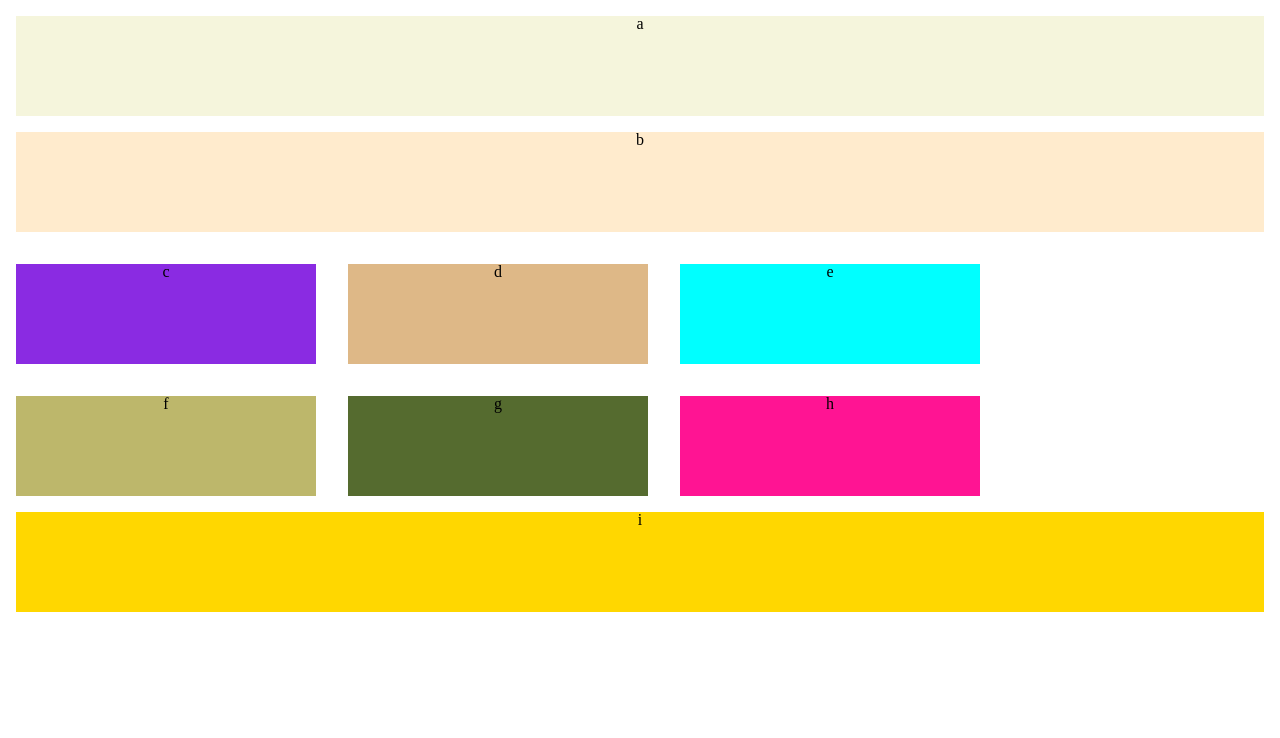
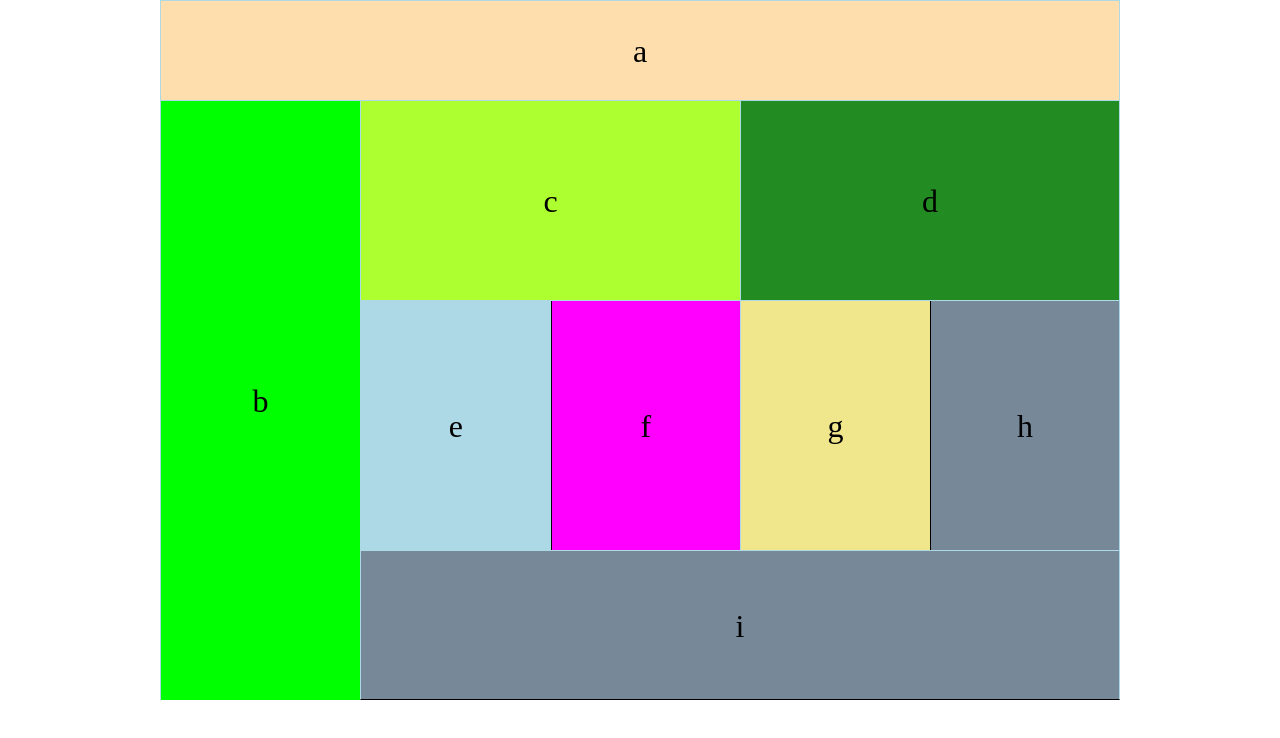
Before and after one commit to Blandine12/lab-04a, a plain HTML site: page index.html in a window 1280 px wide. Drawn offline with Linux system fonts and the light colour scheme.

Commit message:
@media on wireframe

```diff
--- a/index.html
+++ b/index.html
@@ -4,51 +4,25 @@
     <meta charset="UTF-8">
     <meta name="viewport" content="width=device-width, initial-scale=1.0">
     <meta http-equiv="X-UA-Compatible" content="ie=edge">
-  <title>Document</title>
     <link rel="stylesheet" href="style/reset.css">
     <link rel="stylesheet" href="style/base.css">
     <link rel="stylesheet" href="style/layout.css">
+
+    <title>Responsive Web disign</title>
 </head>
 <body>
-  <header>
-    <section>
-      <div id="one">
-        a
-      </div>
+    <section class="one">a</section>
+    <section class="two">b</section>
+    <section class="tree">c</section>
+    <section class="four">d</section>
+    <section class="five">
+        <div class="heigh">e</div>
+        <div class="nine">f</div>
     </section>
-  </header>
-  <main>
-    <section>
-      <div id="two">
-        b
-      </div>
-      <div id="three">
-        c
-      </div>
-      <div id="four">
-        d
-      </div>
+    <section class="six">
+        <div class="ten">g</div>
+        <div class="eleven">h</div>
     </section>
-    <article>
-      <section>
-        <div class="five">
-          e
-        </div>
-        <div class="six">
-          f
-        </div>
-        <div class="seven">
-          g
-        </div>
-        <div class="eight">
-          h
-        </div>
-      </section>
-    </article>
-  </main>
-  <footer>
-    <div id="nine">i</div>
-  </footer>
-
+    <section class="seven">i</section>
 </body>
 </html>
--- a/style/base.css
+++ b/style/base.css
@@ -1,88 +1,92 @@
+* {
+  margin: 0;
+  padding: 0;
+  box-sizing: border-box;
+}
+
+section {
+  margin: auto;
+  text-align: center;
+  border: solid 1px lightblue;
+  border-bottom: none;
+  font-size: 2rem;
+}
+
+div {
+  border: solid 1px black;
+}
 
 
-@media(min-width:960px){
-  #one {
-    background: beige;
-    height: 100px ;
-    margin:1em;
-    text-align: center;
+.one {
+  background-color: salmon;
+}
+
+.two {
+  background-color: lightseagreen;
+}
+
+.tree {
+  background-color: blueviolet;
+}
+
+.four {
+  background-color: whitesmoke;
+}
+
+.heigh {
+  background-color: plum;
+}
+
+.nine {
+  background-color: peru;
+}
+
+.ten {
+  background-color: olivedrab;
+}
+
+.eleven {
+  background-color: yellow;
+}
+
+.seven {
+  background-color: gray;
+}
+
+@media (min-width: 768px) {
+  .one {
+      background-color: navajowhite;
   }
 
-  #two{
-    background: blanchedalmond;
-    height: 100px ;
-    margin:1em;
-    text-align: center;
-
+  .two {
+      background-color:lime;
   }
 
-  #three{
-    background: blueviolet;
-    height: 100px ;
-    margin:1em;
-    text-align: center;
-    float: left;
-    width: 300px;
-    height: 600px;
-
+  .tree {
+      background-color: greenyellow;
   }
 
-  #four {
-    background: burlywood;
-    height: 100px ;
-    margin:1em;
-    text-align: center;
-    float: left;
-    width: 300px;
-    height: 600px;
+  .four {
+      background-color: forestgreen;
   }
 
-  .five {
-    background: cyan;
-    width: 300px;
-    height: 600px;
-    float: left;
-    height: 100px ;
-    margin:1em;
-    text-align: center;
+  .heigh {
+      background-color: lightblue;
   }
 
-  .six{
-    background: darkkhaki;
-    width: 300px;
-    height: 600px;
-    float: left;
-    height: 100px ;
-    margin:1em;
-    text-align: center;
+  .nine {
+      background-color:fuchsia;
   }
 
-  .seven{
-    background: darkolivegreen;
-    width: 300px;
-    height: 600px;
-    float: left;
-    height: 100px ;
-    margin:1em;
-    text-align: center;
+  .ten {
+      background-color: khaki;
   }
 
-  .eight{
-    background: deeppink;
-    width: 300px;
-    height: 600px;
-    float: left;
-    height: 100px ;
-    margin:1em;
-    text-align: center;
+  .eleven {
+      background-color: lightslategray;
   }
 
-  #nine{
-    background: gold;
-    height: 100px ;
-    margin:1em;
-    text-align: center;
-    clear: left;
-
+  .seven {
+      background-color: lightslategray;
   }
 }
--- a/style/layout.css
+++ b/style/layout.css
@@ -1,77 +1,116 @@
-#one {
-  background: beige;
-  height: 100px ;
-  margin:1em;
-  text-align: center;
+.one {
+  height: 75px;
+  width: 480px;
+  line-height: 75px;
 }
 
-#two{
-  background: blanchedalmond;
-  height: 100px ;
-  margin:1em;
-  text-align: center;
+.two {
+  height: 150px;
+  width: 480px;
+  line-height: 150px;
 }
 
-#three{
-  background: blueviolet;
-  height: 100px ;
-  margin:1em;
-  text-align: center;
-
+.tree,
+.four {
+  height: 125px;
+  width: 480px;
+  line-height: 125px;
 }
 
-#four {
-  background: burlywood;
-  height: 100px ;
-  margin:1em;
-  text-align: center;
+.five,
+.six {
+  height: 250px;
+  width: 480px;
+  line-height: 250px;
 }
 
-.five {
-  background: cyan;
-  width: 300px;
-  height: 600px;
+.heigh,
+.nine,
+.ten,
+.eleven {
   float: left;
-  height: 100px ;
-  margin:1em;
-  text-align: center;
+  height: 250px;
+  width: 50%;
+  line-height: 250px;
 }
 
-.six{
-  background: darkkhaki;
-  width: 300px;
-  height: 600px;
-  float: left;
-  height: 100px ;
-  margin:1em;
-  text-align: center;
+.nine,
+.eleven {
+  border-top: none;
 }
 
-.seven{
-  background: darkolivegreen;
-  width: 300px;
-  height: 600px;
-  float: left;
-  height: 100px ;
-  margin:1em;
-  text-align: center;
+.seven {
+  height: 80px;
+  width: 480px;
+  line-height: 80px;
+  border-bottom: solid 1px black;
 }
 
-.eight{
-  background: deeppink;
-  width: 300px;
-  height: 600px;
-  float: left;
-  height: 100px ;
-  margin:1em;
-  text-align: center;
+@media (min-width: 768px) {
+  body {
+      width: 960px;
+      margin: auto;
+  }
+
+  .one {
+      height: 100px;
+      width: 100%;
+      line-height: 100px;
+  }
+
+  .two {
+      float: left;
+      height: 600px;
+      width: 200px;
+      line-height: 600px;
+      border-right: none;
+  }
+
+  .tree,
+  .four {
+      float: left;
+      height: 200px;
+      width: 380px;
+      line-height: 200px;
+  }
+
+  .tree,
+  .five {
+      border-right: none;
+  }
+
+  .five,
+  .six {
+      float: left;
+      width: 380px;
+      height: 250px;
+      line-height: 250px;
+  }
+
+  .heigh,
+  .nine,
+  .ten,
+  .eleven {
+      float: left;
+      height: 250px;
+      width: 50%;
+      line-height: 250px;
+  }
+
+  .heigh,
+  .ten {
+      border: none;
+  }
+
+  .nine,
+  .eleven {
+      border-right: none;
+  }
+
+  .seven {
+      float: left;
+      height: 150px;
+      width: 760px;
+      line-height: 150px;
+  }
 }
-
-#nine{
-  background: gold;
-  height: 100px ;
-  margin:1em;
-  text-align: center;
-  clear: left;
-
-}
```
Lines whose indentation alone changed are shown as unchanged.
